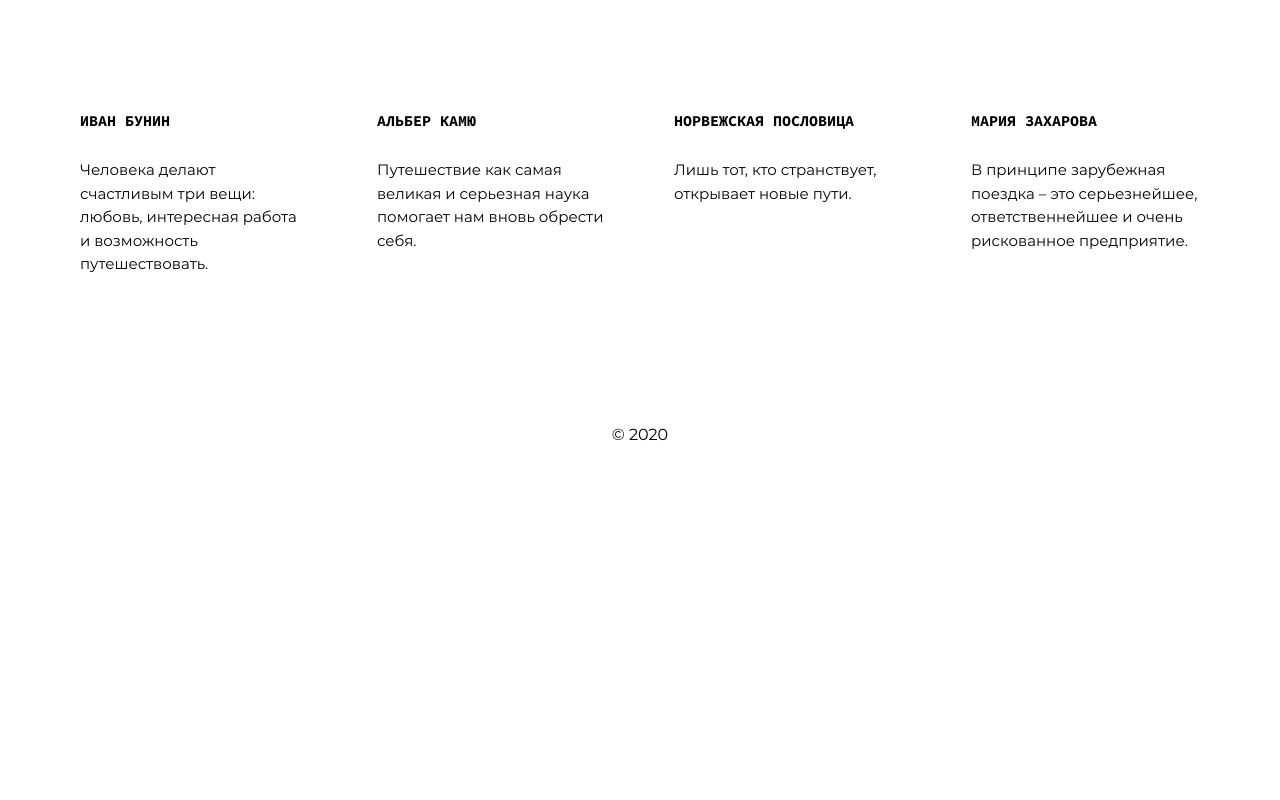
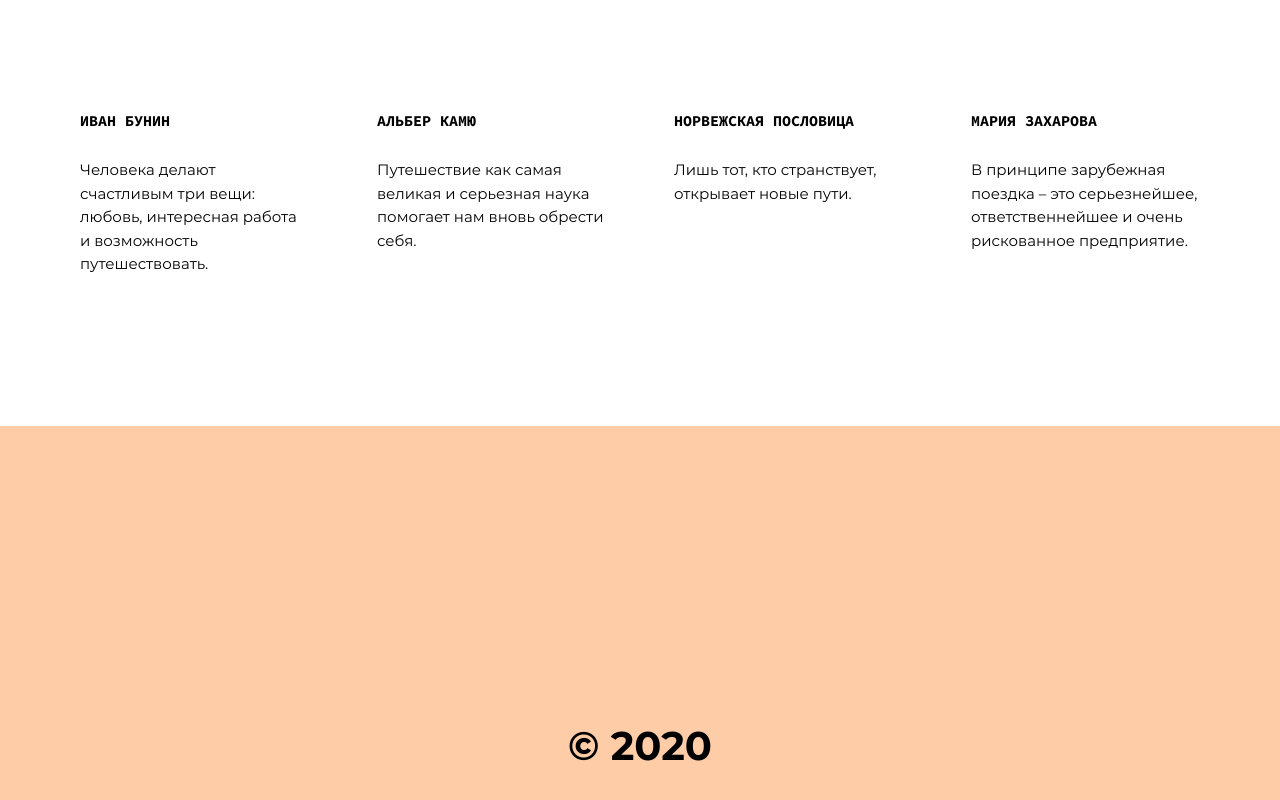
Before and after one commit to MB-team/first-competition, a plain HTML site: page index.html in a window 1280 px wide. Shown: the part 2974-3774 px from the top of the page. Before the commit the page ends 3418 px from the top, so only its background shows below. Drawn offline with Linux system fonts and the light colour scheme.

Commit message:
добавлено оформление для footer

```diff
--- a/blocks/footer/footer.css
+++ b/blocks/footer/footer.css
@@ -1,3 +1,12 @@
 .footer {
-
+  display: flex;
+  width: 100%;
+  height: 80vh;
+  background: #FECDA7;
+  font-family: Montserrat, sans-serif;
+  font-weight: bold;
+  font-size: 40px;
+  line-height: 1;
+  justify-content: center;
+  align-items: center;
 }
```
